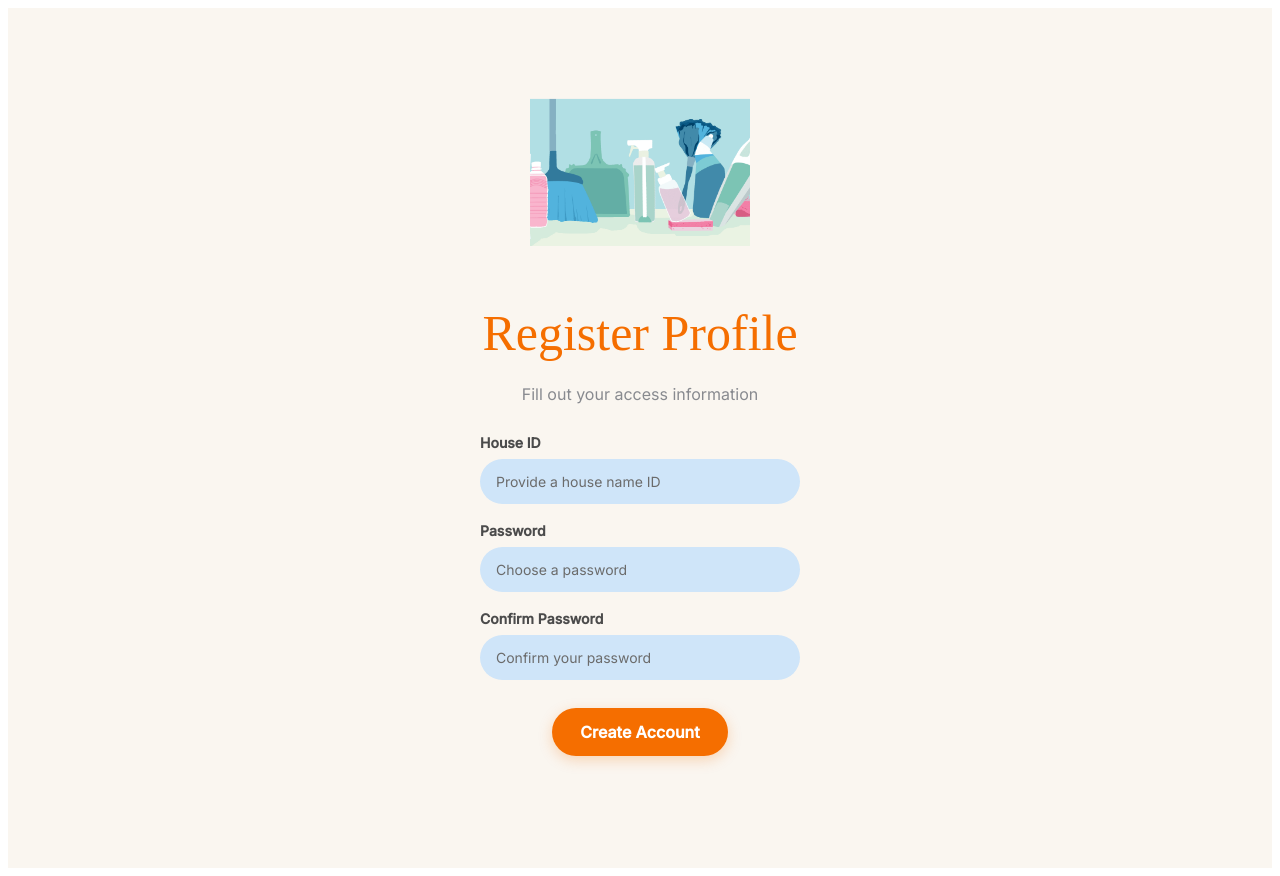
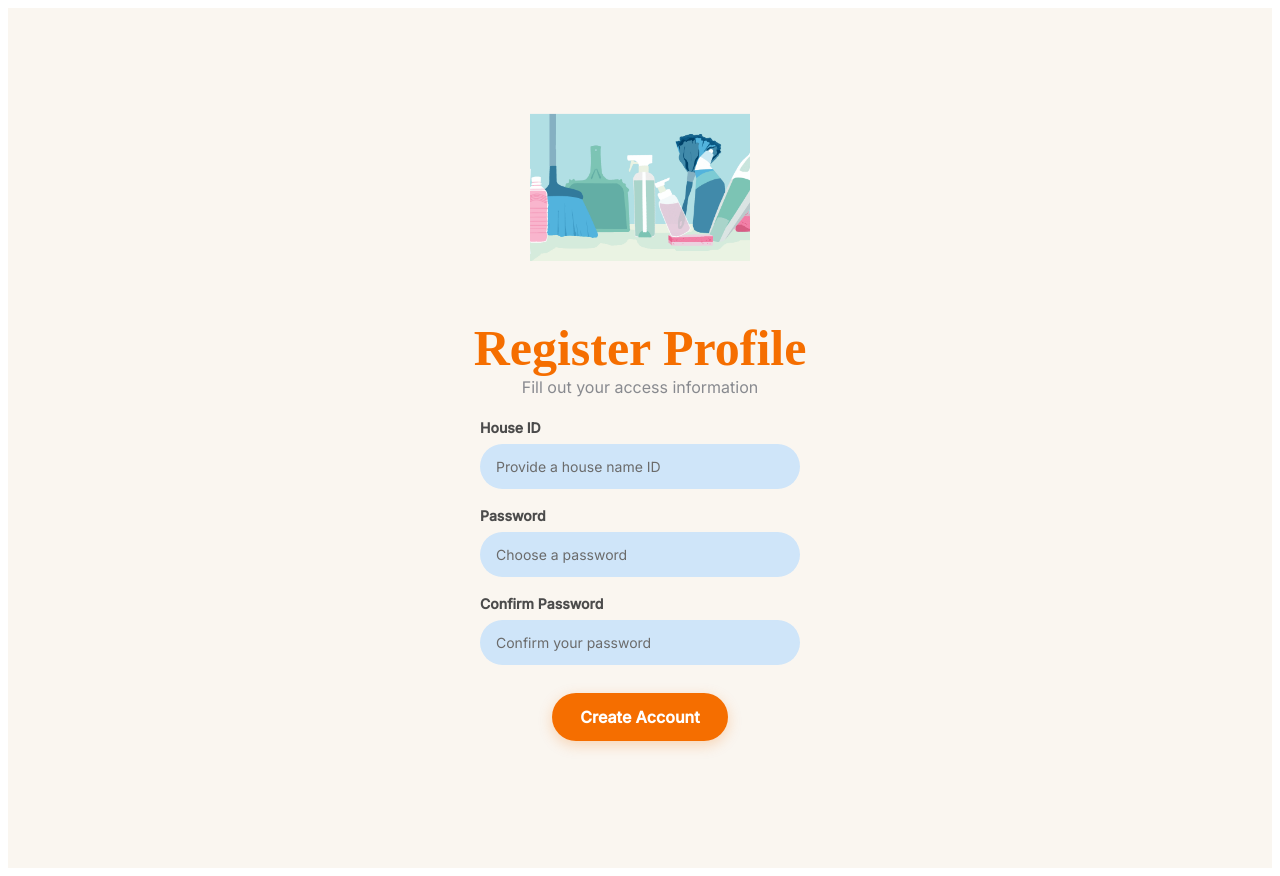
Before and after one commit to Lexi22B/HouseholdTasksOverview-Clean, an Angular app in the folder Frontend/HouseholdTaskOverviewAngular/: page /register in a window 1280 px wide. Built offline with nearby package versions, Linux system fonts and the light colour scheme; a web font is replaced by a local one.

Commit message:
Registration page connection + errors styling

```diff
--- a/Frontend/HouseholdTaskOverviewAngular/src/app/component/login/login.css
+++ b/Frontend/HouseholdTaskOverviewAngular/src/app/component/login/login.css
@@ -22,11 +22,11 @@
 
 .title {
   font-family: 'Baloo Chettan 2', cursive;
-  font-weight: 400;
+  font-weight: 600;
   font-size: 50px;
   line-height: 100%;
   color: #F56E00;
-  margin-bottom: 10px;
+  margin-bottom: 4px;
   text-align: center;
 }
 
@@ -35,7 +35,8 @@
   font-size: 1rem;
   color: #888a8f;
   font-weight: 400;
-  margin-bottom: 30px;
+  margin-top: 0;
+  margin-bottom: 22px;
   text-align: center;
 }
 
--- a/Frontend/HouseholdTaskOverviewAngular/src/app/component/register/register.css
+++ b/Frontend/HouseholdTaskOverviewAngular/src/app/component/register/register.css
@@ -22,11 +22,11 @@
 
 .title {
   font-family: 'Baloo Chettan 2', cursive;
-  font-weight: 400;
+  font-weight: 600;
   font-size: 50px;
   line-height: 100%;
   color: #F56E00;
-  margin-bottom: 10px;
+  margin-bottom: 4px;
   text-align: center;
 }
 
@@ -35,7 +35,8 @@
   font-size: 1rem;
   color: #888a8f;
   font-weight: 400;
-  margin-bottom: 30px;
+  margin-top: 0;
+  margin-bottom: 22px;
   text-align: center;
 }
 
@@ -99,6 +100,13 @@
   background: #e56400;
 }
 
+.error {
+  color: #d10000;
+  font-family: 'Inter', sans-serif;
+  font-size: 12px;
+  margin: 0;
+}
+
 .create-btn:active {
   transform: translateY(0);
   box-shadow: none;
--- a/Frontend/HouseholdTaskOverviewAngular/src/app/component/register/register.ts
+++ b/Frontend/HouseholdTaskOverviewAngular/src/app/component/register/register.ts
@@ -50,9 +50,12 @@ export class RegisterComponent {
 
     this.householdService.create(newHousehold).subscribe({
       next: () => {
-        console.log('Household created successfully');
-        this.router.navigate(['/']);
-      },
+  console.log('Household created successfully');
+
+  localStorage.setItem('houseCode', this.houseCode);
+
+  this.router.navigate(['/home']);
+},
       error: (err) => {
         console.error('Error creating household', err);
       }
```
Also changed, not shown: 1 other file (tests, documents, lock files or other folders).
